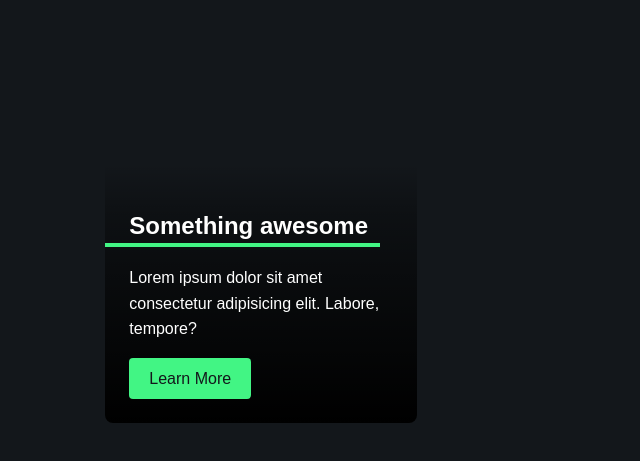
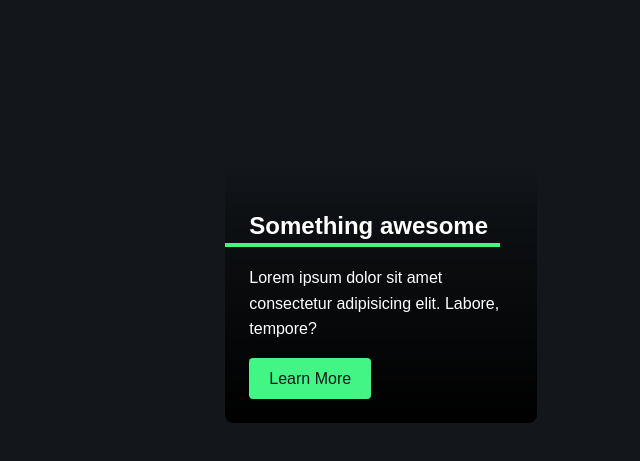
Before and after one commit to WillianDouglas/projeto-card-with-hover, a plain HTML site: page index.html in a window 1280 px wide. Shown: the part 195-656 px from the top of the page, without its empty margins (259-899 px from the left). Drawn offline with Linux system fonts and the light colour scheme.

Commit message:
Update style.css

```diff
--- a/style.css
+++ b/style.css
@@ -17,7 +17,6 @@ body {
     line-height: 1.6;
     background: var(--clr-neutral-900);
     font-family: sans-serif;
-    padding-right: 15em;
 }
 
 .card {
```
